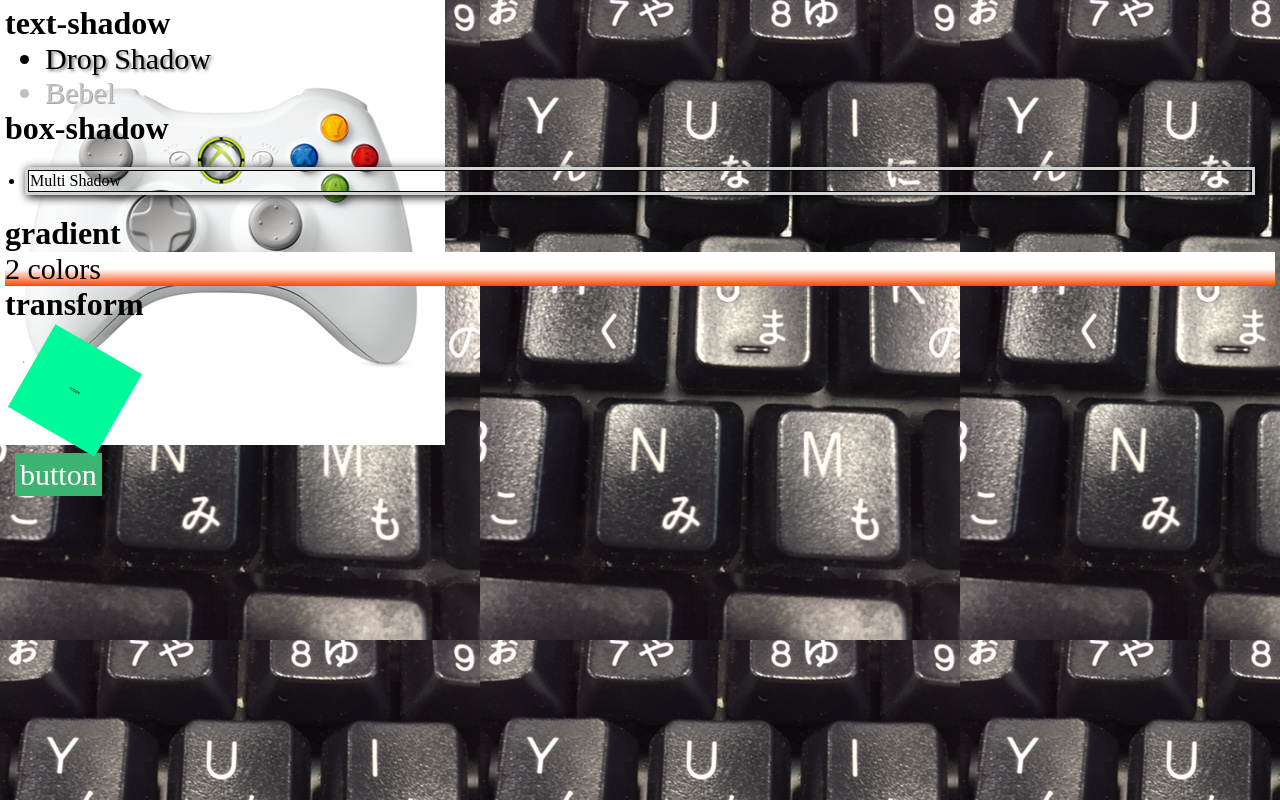
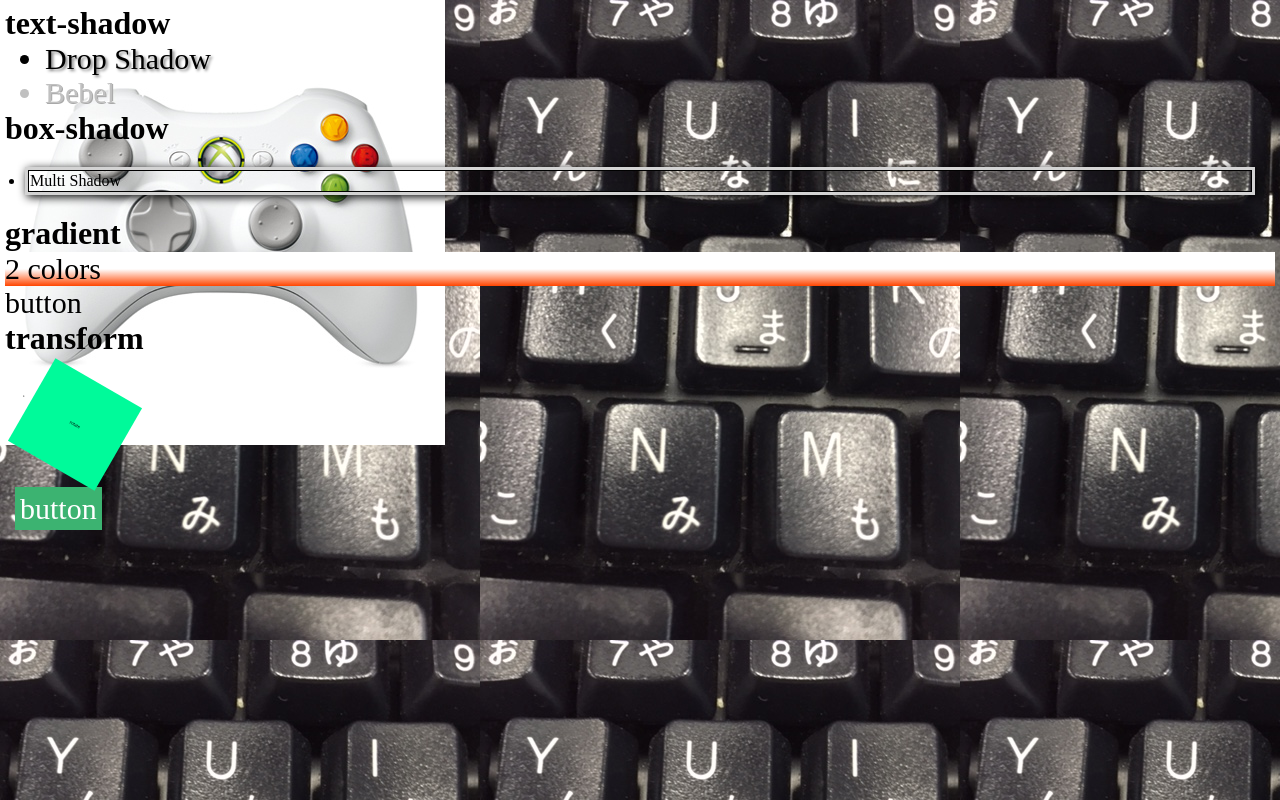
Before and after one commit to yuki-takamura/2016web1-9, a plain HTML site: page index.html in a window 1280 px wide. Drawn offline with Linux system fonts and the light colour scheme.

Commit message:
Update index.html

```diff
--- a/index.html
+++ b/index.html
@@ -20,6 +20,7 @@
   <h1>gradient</h1>
   <ul id ="gradient">
    <li class="two-gradient">2 colors</li>
+   <li class="button">button</li>
   </ul>
 
   <h1>transform</h1>
```
